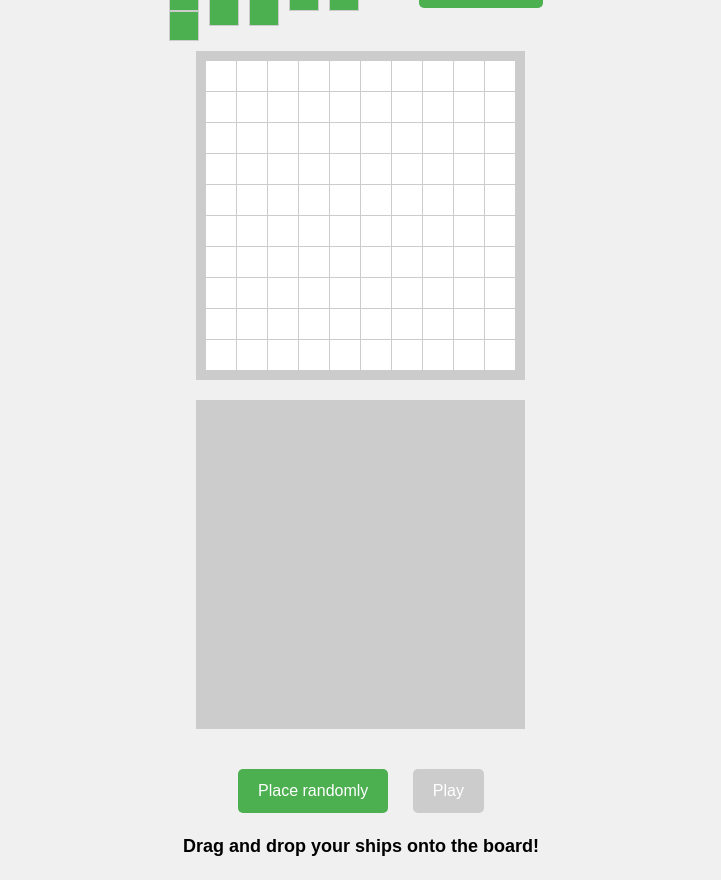
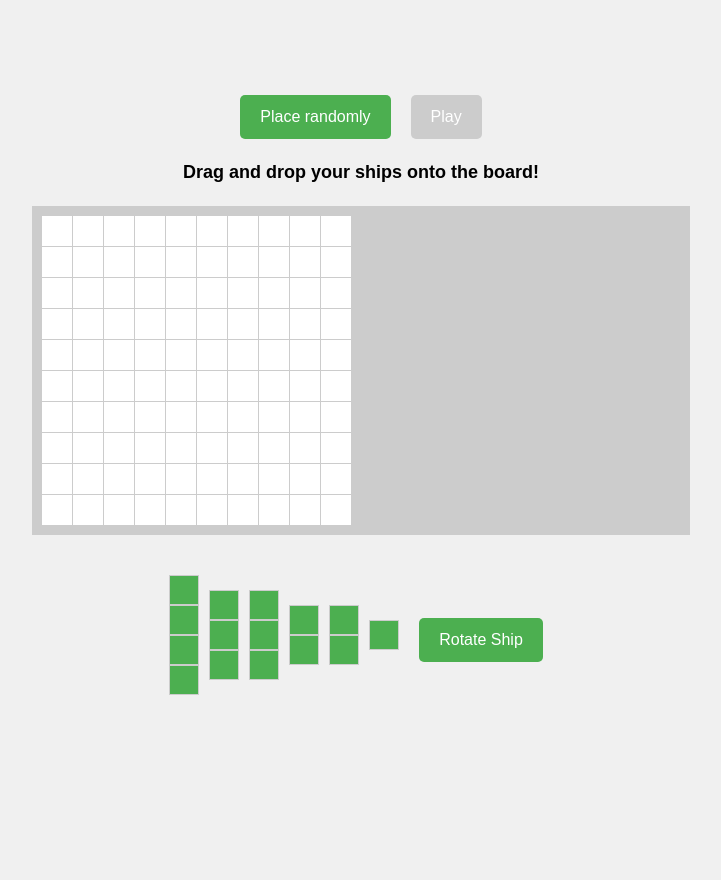
Before and after one commit to Hnikar/odin-battleship, a plain HTML site: page index.html in a window 1280 px wide. Shown: the whole page, without its empty margins (279-1000 px from the left). After the commit the page ends 800 px from the top, so only its background shows below. Drawn offline with Linux system fonts and the light colour scheme.

Commit message:
minor ui update

```diff
--- a/index.html
+++ b/index.html
@@ -7,8 +7,19 @@
     <link rel="stylesheet" href="styles.css">
 </head>
 <body>
+
     <div id="game">
         <div id="setup-area">
+            <div id="controls">
+                <button id="reroll-button">Place randomly</button>
+                <button id="play-button">Play</button>
+            </div>
+            <div id="message"></div>
+            <div id="boards">
+                <div id="player-board" class="board"></div>
+                <div id="cpu-board" class="board"></div>
+            </div>
+            </div>
         <div id="ship-selection">
             <div class="ship" draggable="true" data-ship-length="4">
                 <div class="draggable-ship-cell"></div>
@@ -37,16 +48,7 @@
             <div class="ship" draggable="true" data-ship-length="1">
                 <div class="draggable-ship-cell"></div>
             </div>
-
             <button id="rotate-button">Rotate Ship</button>
-        </div>
-        <div id="player-board" class="board"></div>
-        <div id="cpu-board" class="board"></div>
-        <div id="controls">
-            <button id="reroll-button">Place randomly</button>
-            <button id="play-button">Play</button>
-        </div>
-        <div id="message"></div>
         </div>
     <script src="main.js"></script>
 </body>
--- a/styles.css
+++ b/styles.css
@@ -41,7 +41,7 @@ body {
 }
 
 #controls {
-    margin-top: 20px;
+    display: flex;
 }
 
 button {
@@ -61,7 +61,7 @@ button:disabled {
 }
 
 #message {
-    margin-top: 20px;
+    margin: 20px;
     font-size: 18px;
     font-weight: bold;
 }
@@ -73,10 +73,15 @@ button:disabled {
     margin-bottom: 20px;
 }
 
+#boards {
+    display: flex;
+    flex-direction: row;
+}
 #ship-selection {
     display: flex;
     gap: 10px;
     margin-bottom: 10px;
+    height: 7.5rem;
     align-items: center;
 }
 
```
Also changed, not shown: main.js (+1 -1 lines). Lines whose indentation alone changed are shown as unchanged.
